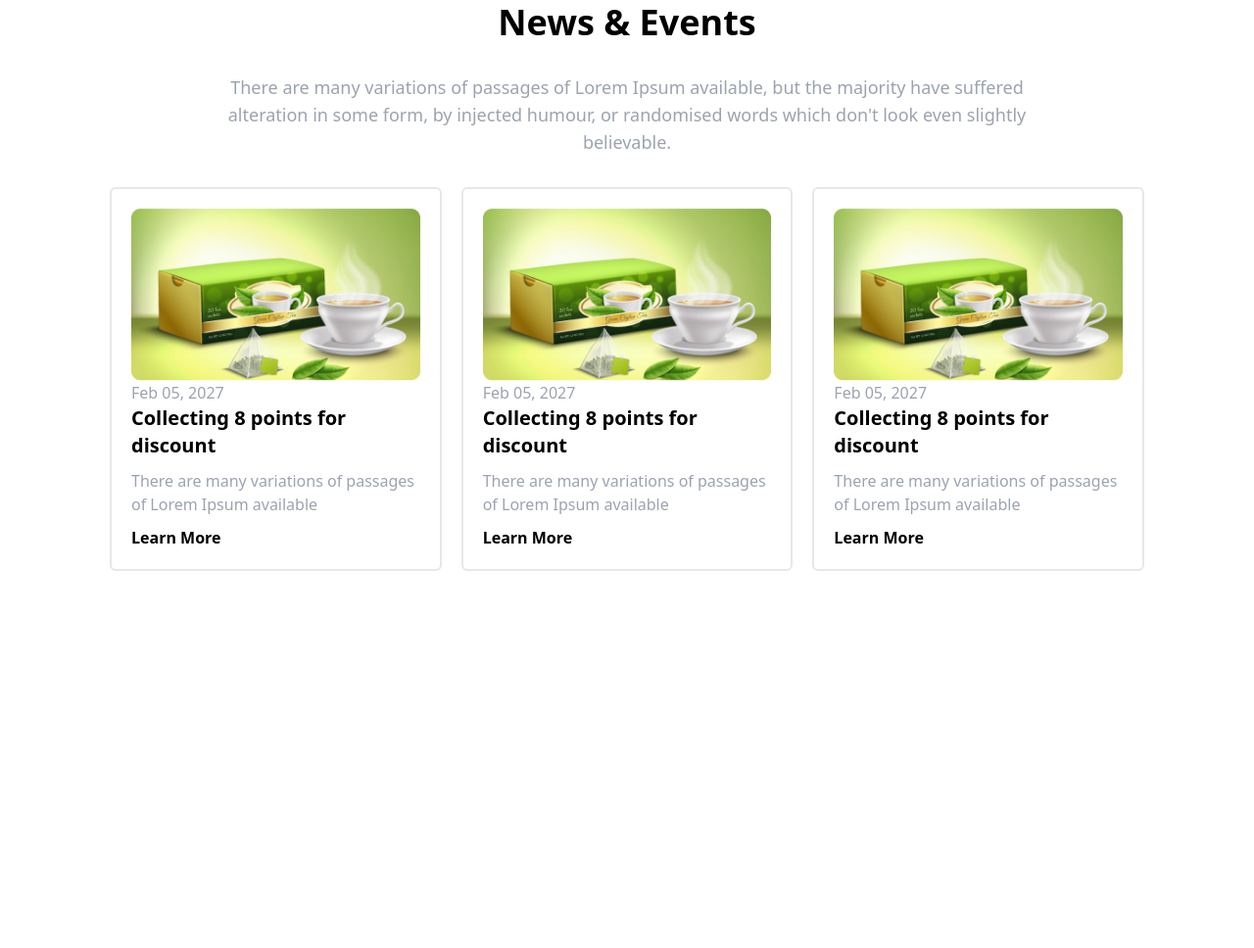
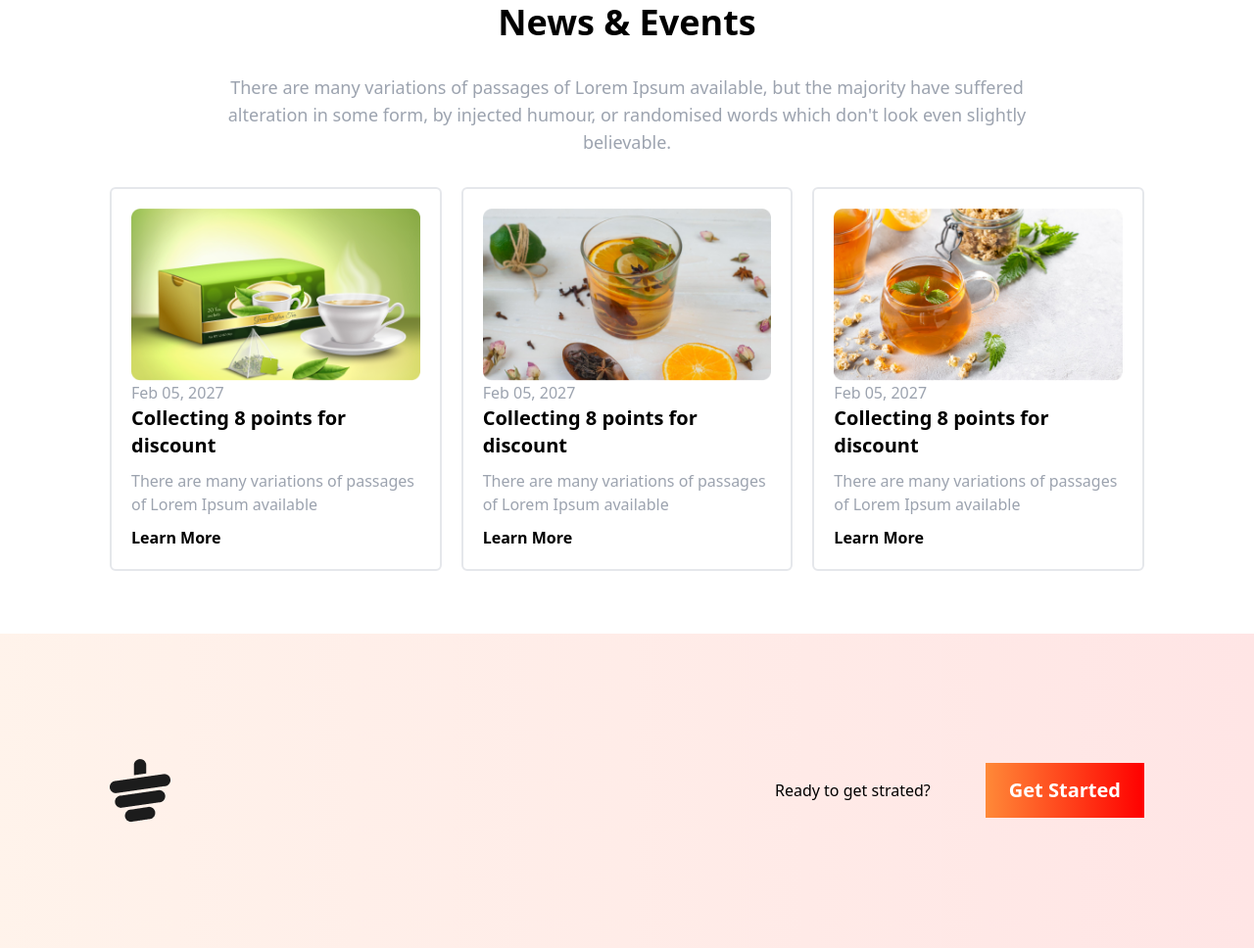
Before and after one commit to rifatjayed/Tea-House, a plain HTML site: page index.html in a window 1280 px wide. Shown: the part 1990-2958 px from the top of the page at 98% size. Before the commit the page ends 2637 px from the top, so only its background shows below. Drawn offline with nearby package versions, Linux system fonts and the light colour scheme.

Commit message:
foorer create strat

```diff
--- a/index.html
+++ b/index.html
@@ -142,7 +142,7 @@
 
     <div class="border-2 rounded-md px-5 py-5 w-96">
 
-        <img src="images/news-1.png" alt="">
+        <img src="images/news-2.png" alt="">
         <p class="text-base font-medium text-gray-400">Feb 05, 2027</p>
         <h3 class="font-bold text-xl	">Collecting 8 points for discount</h3>
         <p class="text-base font-medium text-gray-400 my-2.5	">There are many variations of passages of  Lorem Ipsum available</p>
@@ -152,7 +152,7 @@
 
     <div class="border-2 rounded-md px-5 py-5 w-96">
 
-        <img src="images/news-1.png" alt="">
+        <img src="images/news-3.png" alt="">
         <p class="text-base font-medium text-gray-400">Feb 05, 2027</p>
         <h3 class="font-bold text-xl	">Collecting 8 points for discount</h3>
         <p class="text-base font-medium text-gray-400 my-2.5	">There are many variations of passages of  Lorem Ipsum available</p>
@@ -166,6 +166,19 @@
         </section>
         <!-- news event -->
     </main>
+
+
+
+<footer class="bg-color px-28 py-32">
+<div class="flex justify-between	">
+    <div><img src="images/cup.png" alt="" srcset=""></div>
+    <div class="flex items-center">
+        <p class="mr-14">Ready to get strated?</p>
+        <button class="btn-color py-3.5 px-6 text-white font-bold text-xl">Get Started</button>
+    </div>
+</div>
+</footer>
+<script src="main.js"></script>
 </body>
 
 </html>
--- a/style.css
+++ b/style.css
@@ -0,0 +1,6 @@
+.bg-color{
+    background: linear-gradient(270deg, rgba(255, 0, 0, 0.1) 0%, rgba(255, 137, 56, 0.1) 100%);
+}
+.btn-color{
+    background: linear-gradient(270deg, #FF0000 0%, #FF8938 100%);
+}
```
Also changed, not shown: main.js (added).
